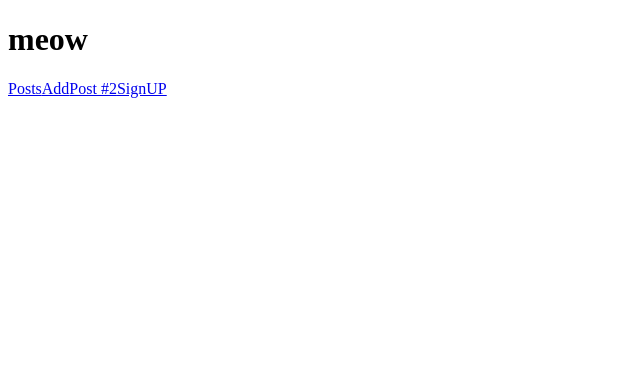
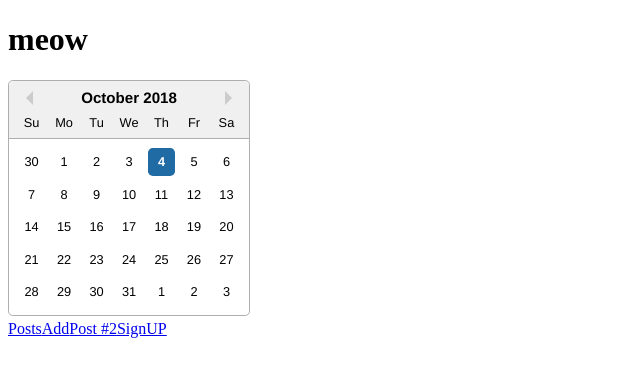
Before and after one commit to dailybruin/meow, a React app: page / in a window 1280 px wide. Shown: the top 376 px of the page, without its empty margins (0-640 px from the left). Built offline with nearby package versions, Linux system fonts and the light colour scheme; the HTML template or start-up script is replaced by a standard one.

Commit message:
Added DatePicker Component

```diff
--- a/meow/frontend/src/components/App.js
+++ b/meow/frontend/src/components/App.js
@@ -7,12 +7,14 @@ import FilterableWrapper from "./examples/FilterableWrapper";
 import UserMaker from "./examples/UserMaker";
 import Header from "./Header/Header";
 import SMPost from "./SMPost/SMPost";
+import Datepicker from "./Sidebar/Datepicker"
 
 class App extends React.Component {
   render() {
     return (
       <div>
         <Header />
+        <Datepicker />
         <nav>
           <Link to="/posts">Posts</Link>
           <Link to="/add">Add</Link>
--- /dev/null
+++ b/meow/frontend/src/components/Sidebar/Datepicker.js
@@ -0,0 +1,31 @@
+import React from "react";
+import DatePicker from 'react-datepicker';
+import moment from 'moment';
+
+import 'react-datepicker/dist/react-datepicker.css';
+
+export default class Datepicker extends React.Component {
+  constructor (props) {
+    super(props);
+    this.state = {
+      startDate: moment()
+    };
+    this.handleChange = this.handleChange.bind(this);
+  }
+
+  handleChange(date) {
+    this.setState({
+      startDate: date
+    });
+  }
+
+  render() {
+    return (
+      <DatePicker
+        inline
+        selected={this.state.startDate}
+        onChange={this.handleChange}
+      />
+    );
+  }
+}
--- a/package.json
+++ b/package.json
@@ -37,6 +37,8 @@
     "style-loader": "^0.23.0",
     "webpack": "^4.17.1",
     "webpack-bundle-tracker": "^0.3.0",
-    "webpack-cli": "^3.1.0"
+    "webpack-cli": "^3.1.0",
+    "moment": "^2.22.2",
+    "react-datepicker": "^1.6.0"
   }
 }
--- a/webpack-stats.json
+++ /dev/null
@@ -1 +0,0 @@
-{"status":"done","chunks":{"main":[{"name":"main-55fee60127eb79312589.js","path":"/Users/dustinnewman/Desktop/meow/meow/frontend/bundles/main-55fee60127eb79312589.js"}]}}
```
Also changed, not shown: 1 other file (tests, documents, lock files or other folders).
